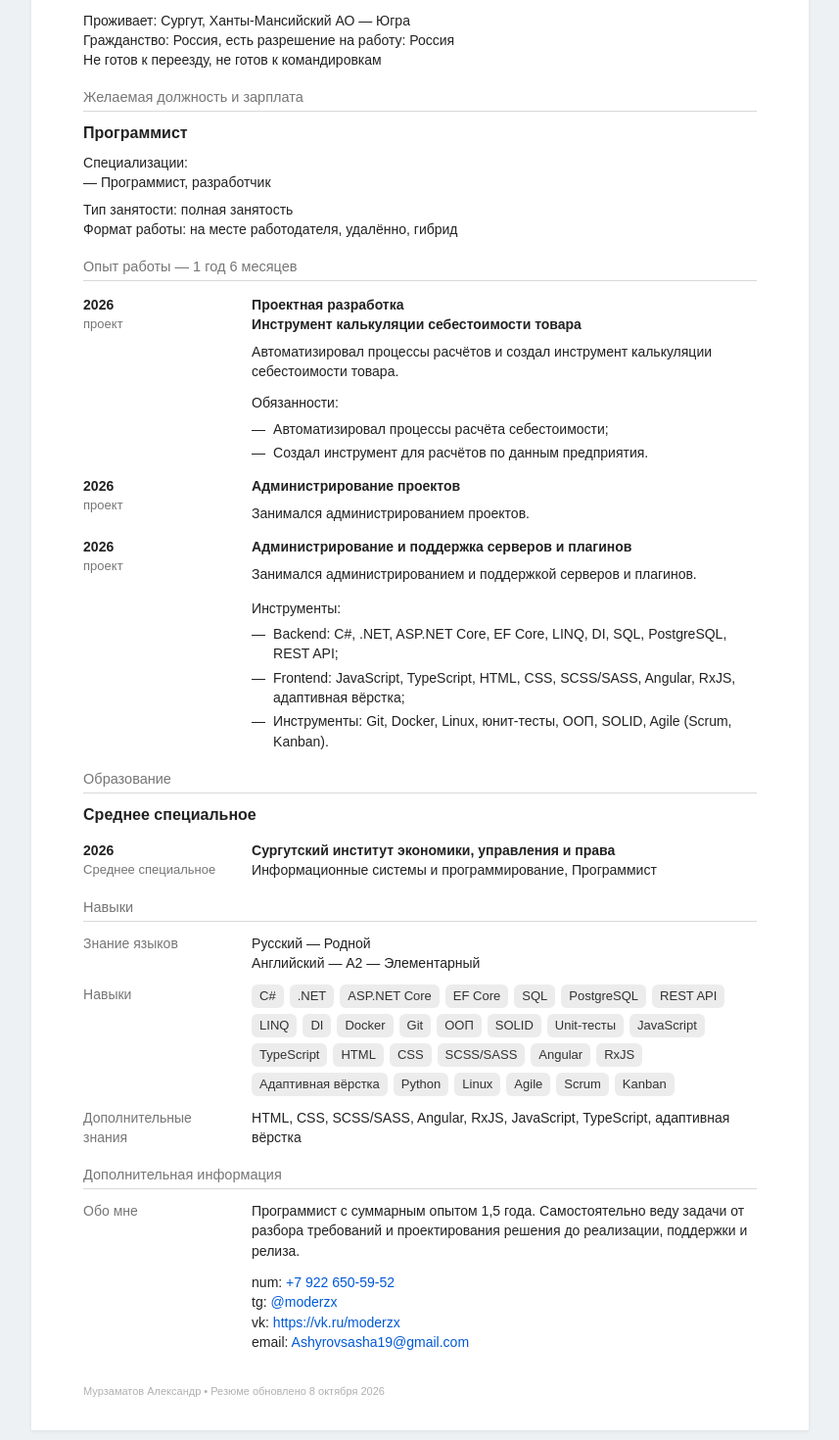
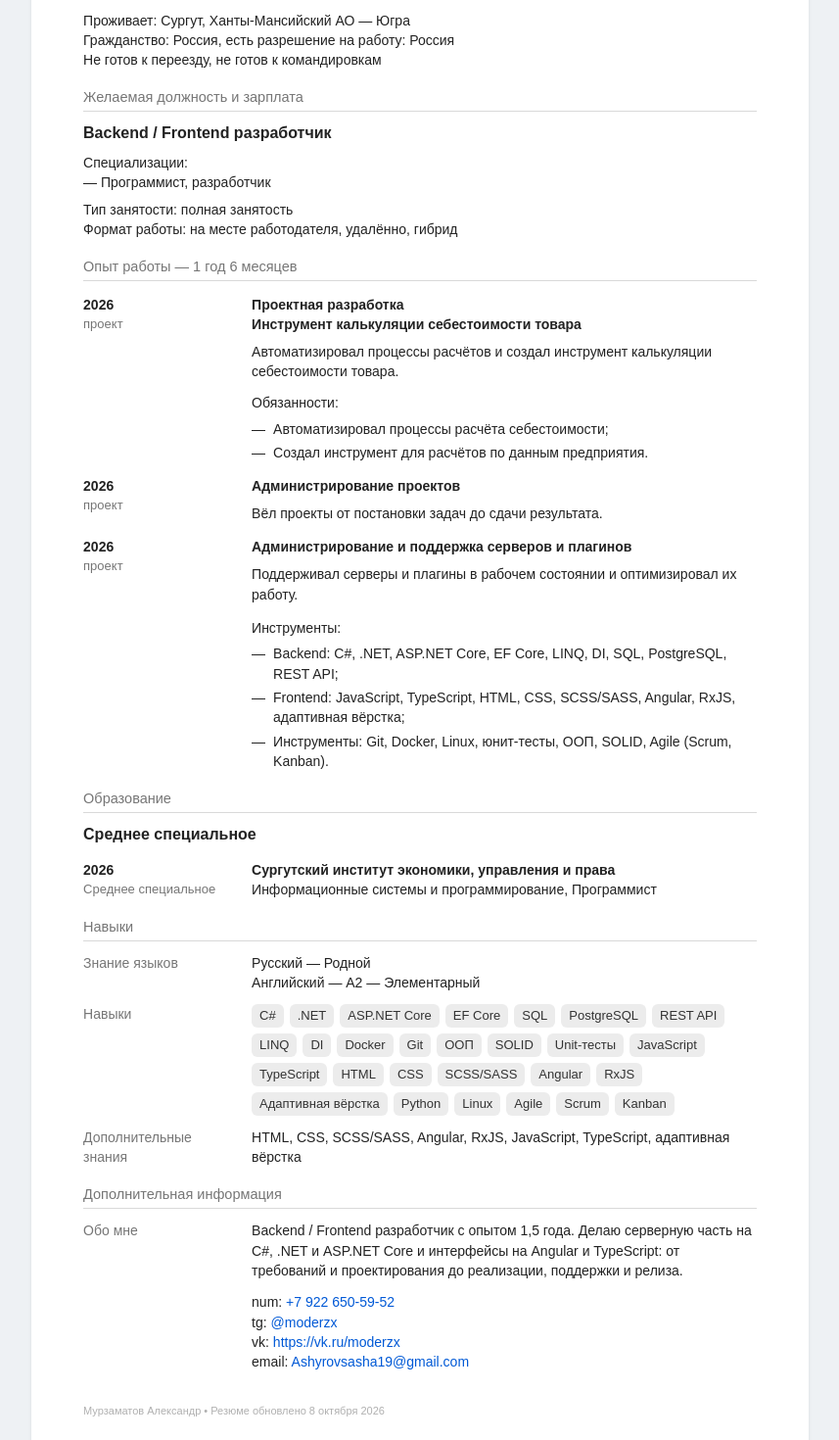
Before and after one commit to XMODERX/murzamatov-resume, a Next.js app: page / in a window 1280 px wide. Shown: the part 280-1750 px from the top of the page at 98% size, without its empty margins (211-1068 px from the left). Built offline with nearby package versions, Linux system fonts and the light colour scheme.

Commit message:
Tighten the resume for a backend and frontend role.
Put the target title and stack in the opening lines and rewrite duty lines as outcomes.

Co-authored-by: ashyrovsasha18 <ashyrovsasha18@icloud.com>

```diff
--- a/src/components/resume-document.tsx
+++ b/src/components/resume-document.tsx
@@ -110,7 +110,9 @@ export function ResumeDocument() {
 
       <section>
         <SectionTitle>Желаемая должность и зарплата</SectionTitle>
-        <p className="mt-2.5 text-[16px] font-bold leading-6">Программист</p>
+        <p className="mt-2.5 text-[16px] font-bold leading-6">
+          Backend / Frontend разработчик
+        </p>
         <p className="mt-2 text-[14px] leading-5">Специализации:</p>
         <p className="text-[14px] leading-5">— Программист, разработчик</p>
         <p className="mt-2 text-[14px] leading-5">Тип занятости: полная занятость</p>
@@ -142,7 +144,9 @@ export function ResumeDocument() {
 
         <Entry when="2026" note="проект">
           <p className="font-bold leading-5">Администрирование проектов</p>
-          <p className="mt-2">Занимался администрированием проектов.</p>
+          <p className="mt-2">
+            Вёл проекты от постановки задач до сдачи результата.
+          </p>
         </Entry>
 
         <Entry when="2026" note="проект">
@@ -150,7 +154,8 @@ export function ResumeDocument() {
             Администрирование и поддержка серверов и плагинов
           </p>
           <p className="mt-2">
-            Занимался администрированием и поддержкой серверов и плагинов.
+            Поддерживал серверы и плагины в рабочем состоянии и оптимизировал
+            их работу.
           </p>
         </Entry>
 
@@ -217,8 +222,9 @@ export function ResumeDocument() {
           <p className="text-[14px] leading-5 text-[#767676]">Обо мне</p>
           <div className="flex flex-col gap-3 text-[14px] leading-[1.45]">
             <p>
-              Программист с суммарным опытом 1,5 года. Самостоятельно веду
-              задачи от разбора требований и проектирования решения до
+              Backend / Frontend разработчик с опытом 1,5 года. Делаю
+              серверную часть на C#, .NET и ASP.NET Core и интерфейсы на
+              Angular и TypeScript: от требований и проектирования до
               реализации, поддержки и релиза.
             </p>
             <div>
```
Also changed, not shown: 1 other file (tests, documents, lock files or other folders).
